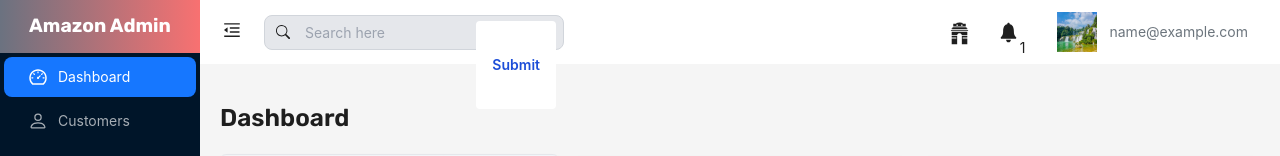
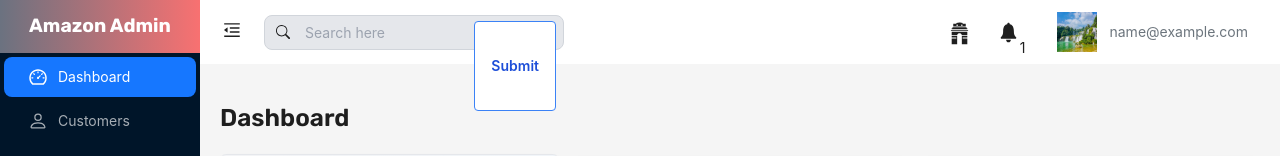
Before and after one commit to venu123143/amazon_admin, a React (Vite) app: page /admin in a window 1280 px wide. Shown: the top 156 px of the page. Built offline with nearby package versions, Linux system fonts and the light colour scheme; no server answers; sample sign-in values are in the browser's storage.

Commit message:
trying to structure the submit button

```diff
--- a/src/pages/Dashboard/MainLayout.tsx
+++ b/src/pages/Dashboard/MainLayout.tsx
@@ -226,18 +226,19 @@
                             }}
                         />
 
-                        <form>
-                            <div className="relative w-[300px] h-full">
-                                <div className="absolute inset-y-0 left-0 flex items-center pl-3 pointer-events-none">
-                                    <BsSearch />
-                                </div>
-                                <input type="search" id="default-search" className="block w-full h-full p-2 pl-10 text-sm text-gray-900 border border-gray-300 outline-none focus:shadow-md rounded-lg bg-gray-200 focus:bg-white " placeholder="Search here" required />
-                                <button type='submit' className="bg-white absolute right-2 top-1.5  px-4 py-3    hover:bg-blue-600 text-blue-700 hover:text-white font-semibold hover:text-whiteborder border-blue-500 hover:border-transparent rounded">
-                                    Submit
-                                </button>
+                        <form className='relative w-[300px] h-fit'>
+                            <div className="absolute inset-y-0 left-0 flex items-center pl-3 pointer-events-none">
+                                <BsSearch className="inline" />
                             </div>
+                            <input type="search" id="default-search" placeholder="Search here"
+                                className="block w-full h-full p-2 pl-10 text-sm text-gray-900 border border-gray-300 outline-none focus:shadow-md rounded-lg bg-gray-200 focus:bg-white"
+                                required />
+                            <button
+                                type='submit'
+                                className="bg-white absolute right-2 top-1.5 px-4 py-3 hover:bg-blue-600 text-blue-700 font-semibold hover:text-white border border-blue-500 hover:border-transparent rounded">
+                                Submit
+                            </button>
                         </form>
-
                     </div>
                     <div className=' mr-5  flex items-center justify-between gap-5'>
                         <div className='country '>
--- a/src/pages/product/Orders.tsx
+++ b/src/pages/product/Orders.tsx
@@ -82,7 +82,7 @@
     GiftCard: "bg-[#F73812] text-white",
     card: "bg-[#0B8018] text-white",
     netbanking: "bg-[#1C2DF6] text-white",
-    CreditCard_NO_Cost_Emi: "bg-[#EDF418]"
+    wallet: "bg-[#EDF418]"
   }
 
   // bg-red-600 text-white shadow-red-600
```
